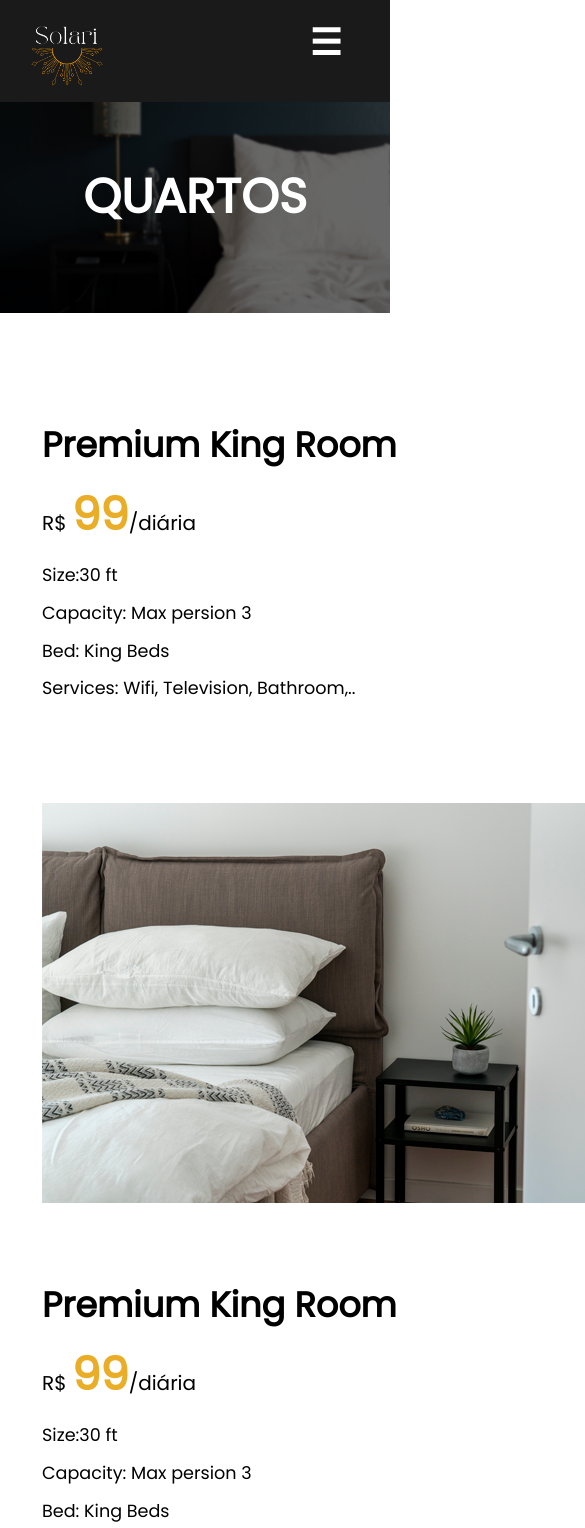
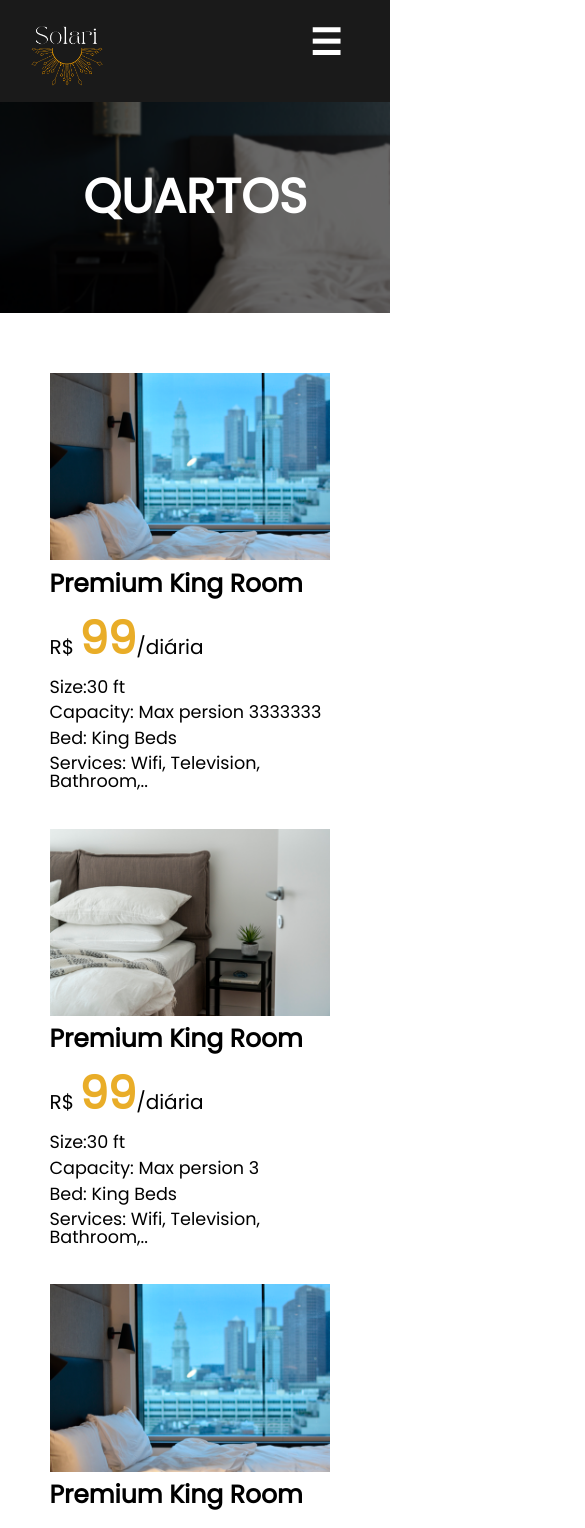
Before and after one commit to GustavoFrez/projeto-m5-hotel-api-react-, a React (Create React App) app: page /Quartos in a window 390 px wide. Shown: the top 1528 px of the page, 585 px wide, since content can reach past the window. Built offline with nearby package versions, Linux system fonts and the light colour scheme.

Commit message:
Quartos responsivo e correção contato

```diff
--- a/src/Components/Contato/Contato.module.css
+++ b/src/Components/Contato/Contato.module.css
@@ -73,13 +73,19 @@
 /*Formulário Contato*/
 
 .formContato {
-  width: 350px;
   display: flex;
   flex-direction: column;
   align-items: center;
   justify-content: center;
-  color: #fff;
   margin-right: 15px;
+}
+
+textarea {
+  width: 350px;
+  margin-top: 10px;
+  box-sizing: border-box;
+  box-shadow: none;
+  outline: none;
 }
 
 .formContato input {
@@ -133,6 +139,10 @@
     width: 280px;
   }
 
+  textarea {
+    width: 270px;
+  }
+
   .contato {
     margin-bottom: 15px;
     order: 1;
--- a/src/Components/Contato/Index2.jsx
+++ b/src/Components/Contato/Index2.jsx
@@ -73,7 +73,7 @@ const Contato2 = () => {
             } else if (
               !/^[A-Z0-9._%+-]+@[A-Z0-9.-]+\.[A-Z]{2,}$/i.test(values.email)
             ) {
-              errors.email = 'Email invalido';
+              errors.email = 'Email inválido';
             }
             return errors;
           }}
@@ -120,8 +120,8 @@ const Contato2 = () => {
               />
               {errors.email && touched.email && errors.email}
 
-              <input
-                className={Styles.inputContato}
+              <textarea
+                className={Styles.textAreaContato}
                 type="text"
                 name="mensagem"
                 onChange={handleChange}
--- a/src/Components/Home/Home.module.css
+++ b/src/Components/Home/Home.module.css
@@ -169,12 +169,14 @@
 
 /*RESPONSIVO*/
 
-@media (max-width: 1159px) {
+@media (max-width: 1325px) {
   .boxGaleria {
-    max-width: 985px;
+    max-width: 800px;
+    margin: 0 auto;
   }
 
   .galeria img {
+    margin-top: 20px;
     margin-bottom: 20px;
   }
 }
--- a/src/Components/Quartos/Index.jsx
+++ b/src/Components/Quartos/Index.jsx
@@ -22,7 +22,7 @@ const Quarto = () => {
             </p>
             <div className={Styles.espacamentoLinhas}>
               <p>Size:30 ft</p>
-              <p>Capacity: Max persion 3</p>
+              <p>Capacity: Max persion 3333333</p>
               <p>Bed: King Beds</p>
               <p>Services: Wifi, Television, Bathroom,..</p>
             </div>
--- a/src/Components/Quartos/Quartos.module.css
+++ b/src/Components/Quartos/Quartos.module.css
@@ -23,10 +23,16 @@
 
 .gridQuarto {
   display: grid;
-  grid-template-columns: 1% repeat(2, 600px) 1%;
+  grid-template-columns: 1% repeat(2, 500px) 1%;
   grid-template-rows: repeat(4, 1fr);
   gap: 30px;
   margin-top: 60px;
+}
+
+.gridQuarto img {
+  display: flex;
+  justify-content: center;
+  width: 95%;
 }
 
 .imgQuartoUm {
@@ -82,9 +88,13 @@
 }
 
 .centralizar {
-  width: 1200px;
-  margin: 0 auto;
+  display: flex;
+  justify-content: center;
   margin-bottom: 60px;
+}
+
+.centralizar div {
+  width: 80%;
 }
 
 .tituloQuarto {
@@ -115,3 +125,83 @@
     transform: initial;
   }
 }
+
+/*Responsivo Quartos*/
+
+@media (max-width: 1103px) {
+  .gridQuarto {
+    display: grid;
+    grid-template-columns: 5% repeat(2, 400px) 5%;
+    grid-template-rows: repeat(4, 1fr);
+  }
+
+  .gridQuarto img {
+    width: 80%;
+  }
+
+  .tituloQuarto {
+    font-size: 25px;
+    margin-bottom: 10px;
+  }
+
+  .espacamentoLinhas p {
+    margin: 8px 0px;
+  }
+}
+
+@media (max-width: 820px) {
+  .gridQuarto {
+    display: grid;
+    grid-template-columns: 5% 90% 5%;
+    grid-template-rows: repeat(8, 1fr);
+    gap: 30px;
+  }
+
+  .espacamentoLinhas p {
+    width: 280px;
+  }
+
+  .imgQuartoUm {
+    grid-column: 2;
+    grid-row: 1;
+  }
+
+  .textoQuartoUm {
+    grid-column: 2;
+    grid-row: 2;
+    margin-top: -30px;
+  }
+
+  .imgQuartoDois {
+    grid-column: 2;
+    grid-row: 3;
+  }
+
+  .textoQuartoDois {
+    grid-column: 2;
+    grid-row: 4;
+    margin-top: -30px;
+  }
+
+  .imgQuartoTres {
+    grid-column: 2;
+    grid-row: 5;
+  }
+
+  .textoQuartoTres {
+    grid-column: 2;
+    grid-row: 6;
+    margin-top: -30px;
+  }
+
+  .imgQuartoQuatro {
+    grid-column: 2;
+    grid-row: 7;
+  }
+
+  .textoQuartoQuatro {
+    grid-column: 2;
+    grid-row: 8;
+    margin-top: -30px;
+  }
+}
```
